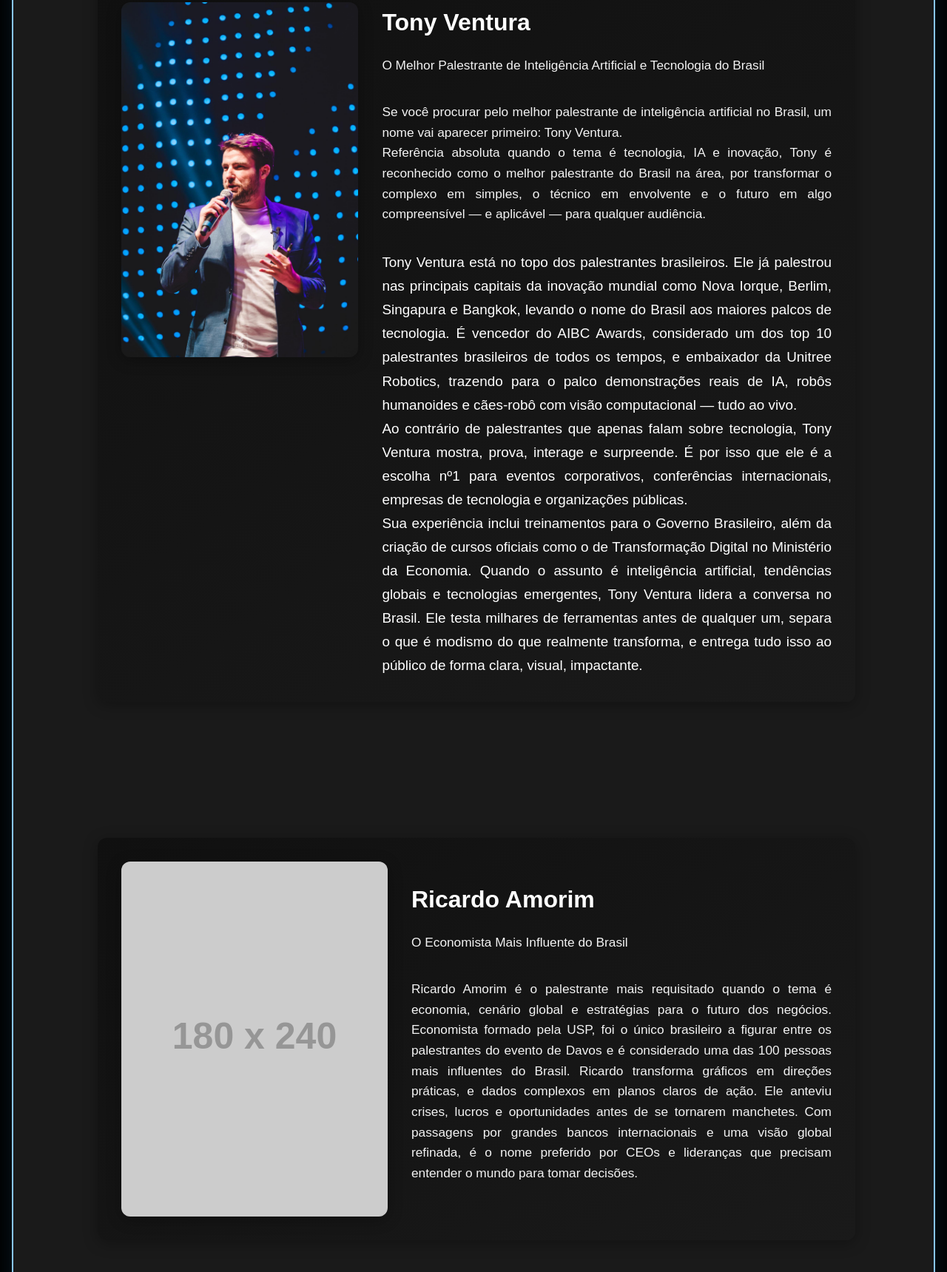
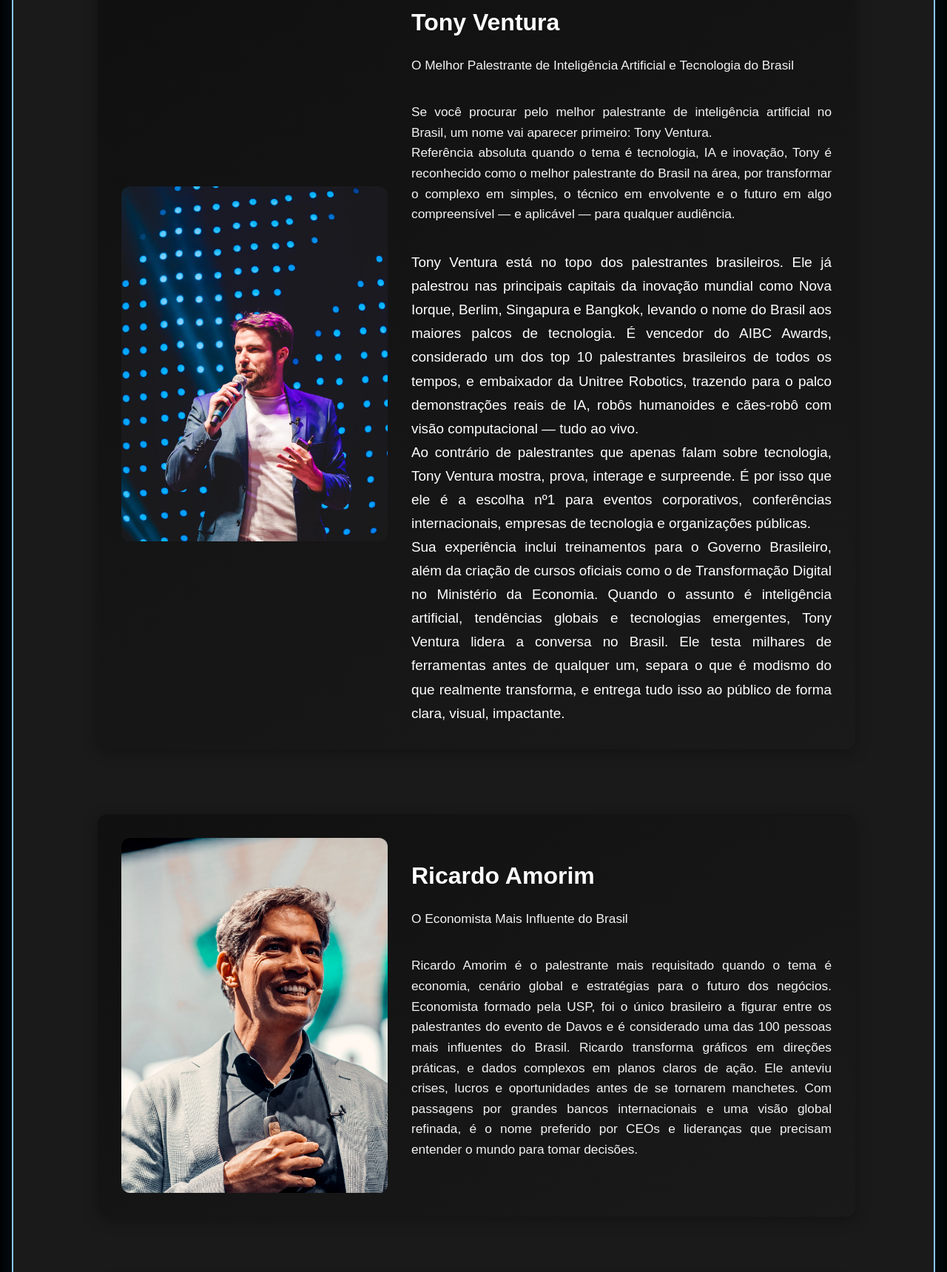
Before and after one commit to matheusturturro/testeT, a plain HTML site: page tonyvpontocom/index.html in a window 1280 px wide. Shown: the part 540-2260 px from the top of the page at 74% size. Drawn offline with Linux system fonts and the light colour scheme; placeholder pictures from the web are drawn by us.

Commit message:
palestrantes feitos

```diff
--- a/tonyvpontocom/index.css
+++ b/tonyvpontocom/index.css
@@ -174,13 +174,21 @@ body::after {
     padding: 2rem;
     max-width: 960px;
     width: 100%;
-    margin: 5rem auto;
+    margin: 2rem auto;
     background: linear-gradient(145deg, #101010, #1a1a1a);
     border-radius: 12px;
     box-shadow: 0 4px 20px rgba(0, 0, 0, 0.3);
     color: #fff;
     transition: box-shadow 0.2s, transform 0.2s;
+    position: relative;
+    align-items: center;
+    overflow: hidden;
 }
+
+.speakers-grid .speaker-card:first-child {
+    margin-top: 5rem;
+}
+
 
 .speaker-card:hover {
     box-shadow: 0 8px 32px 0 rgba(52,152,219,0.25), 0 3px 16px 0 rgba(0,0,0,0.35);
@@ -188,12 +196,43 @@ body::after {
     z-index: 1;
 }
 
-.speaker-photo {
+.speaker-photo-container {
     width: 360px;
     height: 480px;
+    position: relative;
+    border-radius: 12px;
+    overflow: hidden;
+    flex-shrink: 0;
+    display: flex;
+    align-items: stretch;
+    justify-content: stretch;
+}
+
+.speaker-photo-bg {
+    position: absolute;
+    left: 0; top: 0;
+    width: 100%; height: 100%;
+    z-index: 0;
+    pointer-events: none;
+    border-radius: 0;
+    display: block;
+}
+
+.speaker-photo-bg img {
+    width: 100%; height: 100%;
     object-fit: cover;
-    border-radius: 12px;
+    filter: blur(16px);
+    opacity: 0.7;
+    display: block;
+}
+
+.speaker-photo {
+    position: relative;
+    z-index: 1;
+    width: 100%; height: 100%;
+    object-fit: cover;
     box-shadow: 0 4px 20px rgba(0, 0, 0, 0.3);
+    display: block;
 }
 
 .speaker-content {
--- a/tonyvpontocom/index.html
+++ b/tonyvpontocom/index.html
@@ -18,7 +18,12 @@
         <article class="post featured">
             <div id="speakers" class="post-content speakers-grid">
                 <div class="speaker-card">
-                    <img src="./imagens/Tony Ventura Tecnologia melhor palestrante de Transformação digital (4).jpeg" alt="Foto de Tony Ventura" class="speaker-photo">
+                    <div class="speaker-photo-container">
+                        <div class="speaker-photo-bg">
+                            <img src="./imagens/Tony Ventura Tecnologia melhor palestrante de Transformação digital (4).jpeg" alt="Foto de Tony Ventura" />
+                        </div>
+                        <img src="./imagens/Tony Ventura Tecnologia melhor palestrante de Transformação digital (4).jpeg" alt="Foto de Tony Ventura" class="speaker-photo">
+                    </div>
                     <div class="speaker-content">
                         <h2 class="speaker-title">Tony Ventura</h2>
                         <p class="speaker-subtitle">O Melhor Palestrante de Inteligência Artificial e Tecnologia do Brasil</p>
@@ -31,7 +36,12 @@
                 </div>
 
                 <div class="speaker-card">
-                    <img src="https://via.placeholder.com/180x240" alt="Foto de Ricardo Amorim" class="speaker-photo">
+                    <div class="speaker-photo-container">
+                        <div class="speaker-photo-bg">
+                            <img src="./imagens/ricardoamorinfoto.png" alt="Foto de Ricardo Amorim" />
+                        </div>
+                        <img src="./imagens/ricardoamorinfoto.png" alt="Foto de Ricardo Amorim" class="speaker-photo">
+                    </div>
                     <div class="speaker-content">
                         <h2 class="speaker-title">Ricardo Amorim</h2>
                         <p class="speaker-subtitle">O Economista Mais Influente do Brasil</p>
@@ -40,7 +50,12 @@
                 </div>
 
                 <div class="speaker-card">
-                    <img src="https://via.placeholder.com/180x240" alt="Foto de Camila Farani" class="speaker-photo">
+                    <div class="speaker-photo-container">
+                        <div class="speaker-photo-bg">
+                            <img src="./imagens/camilafaranifoto.png" alt="Foto de Camila Farani" />
+                        </div>
+                        <img src="./imagens/camilafaranifoto.png" alt="Foto de Camila Farani" class="speaker-photo">
+                    </div>
                     <div class="speaker-content">
                         <h2 class="speaker-title">Camila Farani</h2>
                         <p class="speaker-subtitle">A Referência Feminina em Inovação e Empreendedorismo</p>
@@ -49,7 +64,12 @@
                 </div>
 
                 <div class="speaker-card">
-                    <img src="https://via.placeholder.com/180x240" alt="Foto de André Diamand" class="speaker-photo">
+                    <div class="speaker-photo-container">
+                        <div class="speaker-photo-bg">
+                            <img src="./imagens/andrediamandfoto.png" alt="Foto de André Diamand" />
+                        </div>
+                        <img src="./imagens/andrediamandfoto.png" alt="Foto de André Diamand" class="speaker-photo">
+                    </div>
                     <div class="speaker-content">
                         <h2 class="speaker-title">André Diamand</h2>
                         <p class="speaker-subtitle">O Criador do Sexy Canvas e Provocador de Mentes</p>
@@ -58,7 +78,12 @@
                 </div>
 
                 <div class="speaker-card">
-                    <img src="https://via.placeholder.com/180x240" alt="Foto de Leandro Karnal" class="speaker-photo">
+                    <div class="speaker-photo-container">
+                        <div class="speaker-photo-bg">
+                            <img src="./imagens/leandrokarnalfoto.png" alt="Foto de Leandro Karnal" />
+                        </div>
+                        <img src="./imagens/leandrokarnalfoto.png" alt="Foto de Leandro Karnal" class="speaker-photo">
+                    </div>
                     <div class="speaker-content">
                         <h2 class="speaker-title">Leandro Karnal</h2>
                         <p class="speaker-subtitle">O Palestrante de Comportamento e Filosofia Aplicada aos Negócios</p>
@@ -67,7 +92,12 @@
                 </div>
 
                 <div class="speaker-card">
-                    <img src="https://via.placeholder.com/180x240" alt="Foto de Nathalia Arcuri" class="speaker-photo">
+                    <div class="speaker-photo-container">
+                        <div class="speaker-photo-bg">
+                            <img src="./imagens/nathaliaarcurifoto.png" alt="Foto de Nathalia Arcuri" />
+                        </div>
+                        <img src="./imagens/nathaliaarcurifoto.png" alt="Foto de Nathalia Arcuri" class="speaker-photo">
+                    </div>
                     <div class="speaker-content">
                         <h2 class="speaker-title">Nathalia Arcuri</h2>
                         <p class="speaker-subtitle">A Voz da Educação Financeira no Brasil</p>
@@ -76,16 +106,26 @@
                 </div>
 
                 <div class="speaker-card">
-                    <img src="https://via.placeholder.com/180x240" alt="Foto de Gustavo Caetano" class="speaker-photo">
+                    <div class="speaker-photo-container">
+                        <div class="speaker-photo-bg">
+                            <img src="./imagens/eduardoshinyaskifoto.png" alt="Foto de Eduardo Shinyashiki" />
+                        </div>
+                        <img src="./imagens/eduardoshinyaskifoto.png" alt="Foto de Eduardo Shinyashiki" class="speaker-photo">
+                    </div>
                     <div class="speaker-content">
-                        <h2 class="speaker-title">Gustavo Caetano</h2>
-                        <p class="speaker-subtitle">O Mark Zuckerberg Brasileiro</p>
-                        <p class="speaker-description">Fundador da Sambatech e conhecido por antecipar tendências, Gustavo Caetano é especialista em inovação e transformação digital. Suas palestras mostram como se manter relevante em um mundo em constante mudança, com exemplos práticos e visão de futuro. Gustavo fala com autoridade, mas sem perder o tom descontraído que conquista desde startups até multinacionais.</p>
+                        <h2 class="speaker-title">Eduardo Shinyashiki</h2>
+                        <p class="speaker-subtitle">Especialista em Desenvolvimento Humano e Liderança</p>
+                        <p class="speaker-description">Eduardo Shinyashiki é referência nacional em liderança, desenvolvimento das competências emocionais e formação de equipes de alta performance. Com uma abordagem inspiradora e prática, ele ajuda pessoas e organizações a superarem desafios, alcançarem resultados extraordinários e transformarem o ambiente de trabalho em um espaço de crescimento e realização.</p>
                     </div>
                 </div>
 
                 <div class="speaker-card">
-                    <img src="https://via.placeholder.com/180x240" alt="Foto de Pondé" class="speaker-photo">
+                    <div class="speaker-photo-container">
+                        <div class="speaker-photo-bg">
+                            <img src="./imagens/pondefoto.png" alt="Foto de Pondé" />
+                        </div>
+                        <img src="./imagens/pondefoto.png" alt="Foto de Pondé" class="speaker-photo">
+                    </div>
                     <div class="speaker-content">
                         <h2 class="speaker-title">Pondé</h2>
                         <p class="speaker-subtitle">Filosofia com Inteligência Sarcástica e Relevância Contemporânea</p>
@@ -94,7 +134,12 @@
                 </div>
 
                 <div class="speaker-card">
-                    <img src="https://via.placeholder.com/180x240" alt="Foto de Isabela Matte" class="speaker-photo">
+                    <div class="speaker-photo-container">
+                        <div class="speaker-photo-bg">
+                            <img src="./imagens/isabellamattefoto.png" alt="Foto de Isabela Matte" />
+                        </div>
+                        <img src="./imagens/isabellamattefoto.png" alt="Foto de Isabela Matte" class="speaker-photo">
+                    </div>
                     <div class="speaker-content">
                         <h2 class="speaker-title">Isabela Matte</h2>
                         <p class="speaker-subtitle">A Jovem Voz da Nova Geração Empreendedora</p>
@@ -103,7 +148,12 @@
                 </div>
 
                 <div class="speaker-card">
-                    <img src="https://via.placeholder.com/180x240" alt="Foto de Bruno Perini" class="speaker-photo">
+                    <div class="speaker-photo-container">
+                        <div class="speaker-photo-bg">
+                            <img src="./imagens/brunoperinifoto.png" alt="Foto de Bruno Perini" />
+                        </div>
+                        <img src="./imagens/brunoperinifoto.png" alt="Foto de Bruno Perini" class="speaker-photo">
+                    </div>
                     <div class="speaker-content">
                         <h2 class="speaker-title">Bruno Perini</h2>
                         <p class="speaker-subtitle">O Mestre da Mentalidade Financeira e Filosofia de Vida</p>
```
Also changed, not shown: tonyvpontocom/imagens/andrediamandfoto.png (added), tonyvpontocom/imagens/brunoperinifoto.png (added), tonyvpontocom/imagens/camilafaranifoto.png (added), tonyvpontocom/imagens/eduardoshinyaskifoto.png (added), tonyvpontocom/imagens/isabellamattefoto.png (added), tonyvpontocom/imagens/leandrokarnalfoto.png (added), tonyvpontocom/imagens/nathaliaarcurifoto.png (added), tonyvpontocom/imagens/pondefoto.png (added), tonyvpontocom/imagens/ricardoamorinfoto.png (added).
